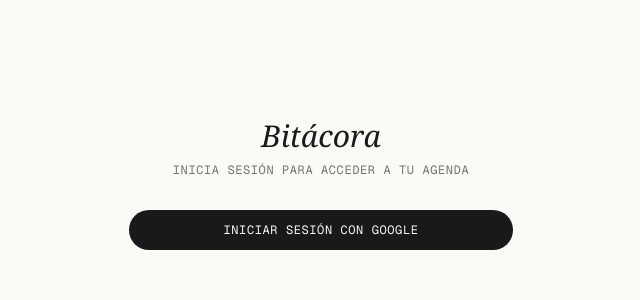
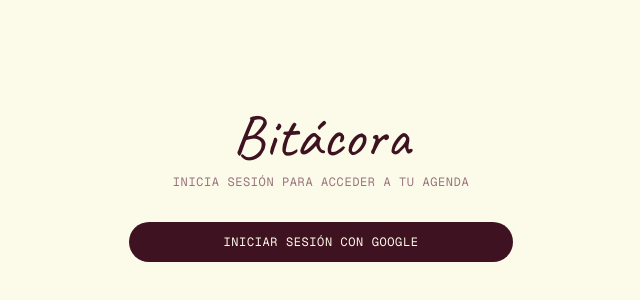
Before and after one commit to TadeoAguirre7/agenda, a Next.js app: page / in a window 1280 px wide. Shown: the part 216-516 px from the top of the page, without its empty margins (319-959 px from the left). Built offline with nearby package versions, Linux system fonts and the light colour scheme; no server answers.

Commit message:
feat: hearts frame background theme with cream and wine palette

```diff
--- a/public/sw.js
+++ b/public/sw.js
@@ -1,8 +1,9 @@
-const CACHE_NAME = "bitacora-v3";
+const CACHE_NAME = "bitacora-v4";
 const STATIC_ASSETS = [
   "/",
   "/manifest.json",
   "/icon-512x512.svg",
+  "/background.jpeg",
   "/favicon.ico",
 ];
 
--- a/src/app/globals.css
+++ b/src/app/globals.css
@@ -1,14 +1,15 @@
 @import "tailwindcss";
 
 :root {
-  --paper: #fafaf7;
-  --ink: #17191a;
-  --faint: #71756e;
-  --rule: #e8e8e2;
-  --panel: #ffffff;
-  --alta: #d7263d;
-  --media: #b57e14;
-  --baja: #2f8568;
+  --paper: #fcfbe9; /* crema del centro del marco */
+  --ink: #3e1220; /* vino oscuro */
+  --faint: #9a737d; /* malva apagado */
+  --rule: #f0d4d2; /* línea rosada suave */
+  --panel: #fffdf4; /* crema elevado para inputs */
+  --alta: #c41230; /* rojo corazón */
+  --media: #e2627b; /* rosa fuerte */
+  --baja: #a58177; /* cacao */
+  --rosa: #f4a6bc; /* rosa del marco */
 }
 
 @theme inline {
@@ -20,18 +21,35 @@
   --color-alta: var(--alta);
   --color-media: var(--media);
   --color-baja: var(--baja);
+  --color-rosa: var(--rosa);
   --font-sans: var(--font-geist-sans);
   --font-mono: var(--font-geist-mono);
-  --font-display: var(--font-instrument-serif);
+  --font-display: var(--font-caveat);
+}
+
+html {
+  background: var(--paper);
 }
 
 body {
-  background: var(--paper);
+  background: transparent;
   color: var(--ink);
   font-family: var(--font-sans), system-ui, sans-serif;
 }
 
+/* Fondo: el marco de corazones, completo y fijo.
+   ::before fijo porque iOS ignora background-attachment: fixed.
+   Para un futuro selector de temas: basta cambiar esta imagen
+   y las variables de :root según [data-theme]. */
+body::before {
+  content: "";
+  position: fixed;
+  inset: 0;
+  z-index: -1;
+  background: url("/background.jpeg") center / 100% 100% no-repeat;
+}
+
 ::selection {
-  background: var(--ink);
-  color: var(--paper);
+  background: var(--rosa);
+  color: var(--ink);
 }
--- a/src/app/layout.tsx
+++ b/src/app/layout.tsx
@@ -1,5 +1,5 @@
 import type { Metadata, Viewport } from "next";
-import { Geist, Geist_Mono, Instrument_Serif } from "next/font/google";
+import { Geist, Geist_Mono, Caveat } from "next/font/google";
 import "./globals.css";
 import ServiceWorkerRegister from "@/components/ServiceWorkerRegister";
 
@@ -13,9 +13,8 @@ const geistMono = Geist_Mono({
   subsets: ["latin"],
 });
 
-const instrumentSerif = Instrument_Serif({
-  variable: "--font-instrument-serif",
-  weight: "400",
+const caveat = Caveat({
+  variable: "--font-caveat",
   subsets: ["latin"],
 });
 
@@ -31,7 +30,7 @@ export const metadata: Metadata = {
 };
 
 export const viewport: Viewport = {
-  themeColor: "#17191a",
+  themeColor: "#fcfbe9",
   width: "device-width",
   initialScale: 1,
   maximumScale: 1,
@@ -46,7 +45,7 @@ export default function RootLayout({
   return (
     <html
       lang="es"
-      className={`${geistSans.variable} ${geistMono.variable} ${instrumentSerif.variable} h-full antialiased`}
+      className={`${geistSans.variable} ${geistMono.variable} ${caveat.variable} h-full antialiased`}
     >
       <head>
         <link rel="apple-touch-icon" href="/icon-192x192.png" />
--- a/src/app/page.tsx
+++ b/src/app/page.tsx
@@ -15,7 +15,7 @@ export default async function Home() {
     return (
       <div className="flex min-h-screen items-center justify-center bg-paper px-5">
         <div className="w-full max-w-sm text-center">
-          <h1 className="mb-2 font-serif text-3xl italic text-ink">
+          <h1 className="mb-2 font-display text-6xl text-ink">
             Bitácora
           </h1>
           <p className="mb-8 font-mono text-xs uppercase tracking-wider text-faint">
@@ -77,7 +77,7 @@ export default async function Home() {
     <div>
       <TabsManager />
       <header className="sticky top-0 z-10 border-b border-rule bg-paper/95 backdrop-blur">
-        <div className="mx-auto max-w-2xl px-5 sm:px-8">
+        <div className="mx-auto max-w-2xl px-10">
           <div className="flex items-center justify-between py-3">
             <nav className="flex gap-1">
               <button
--- a/src/components/Agenda.tsx
+++ b/src/components/Agenda.tsx
@@ -316,7 +316,7 @@ export default function Agenda({ initial }: { initial: Task[] }) {
   }
 
   return (
-    <main className="mx-auto max-w-2xl px-5 pb-24 pt-6 sm:px-8 sm:pt-10">
+    <main className="mx-auto max-w-2xl px-10 pb-24 pt-6 sm:pt-10">
       {/* Composer */}
       <section className="mb-12">
         <div className="flex items-center gap-3 border-b border-ink/80 pb-2">
--- a/src/components/Entretenimiento.tsx
+++ b/src/components/Entretenimiento.tsx
@@ -119,7 +119,7 @@ export default function Entretenimiento({
   }
 
   return (
-    <main className="mx-auto max-w-2xl px-5 pb-24 pt-10 sm:px-8 sm:pt-16">
+    <main className="mx-auto max-w-2xl px-10 pb-24 pt-10 sm:pt-16">
       <section className="mb-12">
         <div className="flex items-center gap-3 border-b border-ink/80 pb-2">
           <input
--- a/src/components/Restaurantes.tsx
+++ b/src/components/Restaurantes.tsx
@@ -119,7 +119,7 @@ export default function Restaurantes({
   }
 
   return (
-    <main className="mx-auto max-w-2xl px-5 pb-24 pt-10 sm:px-8 sm:pt-16">
+    <main className="mx-auto max-w-2xl px-10 pb-24 pt-10 sm:pt-16">
       <section className="mb-12">
         <div className="flex items-center gap-3 border-b border-ink/80 pb-2">
           <input
```
Also changed, not shown: public/background.jpeg (added), public/icon-512x512.svg, public/manifest.json.
